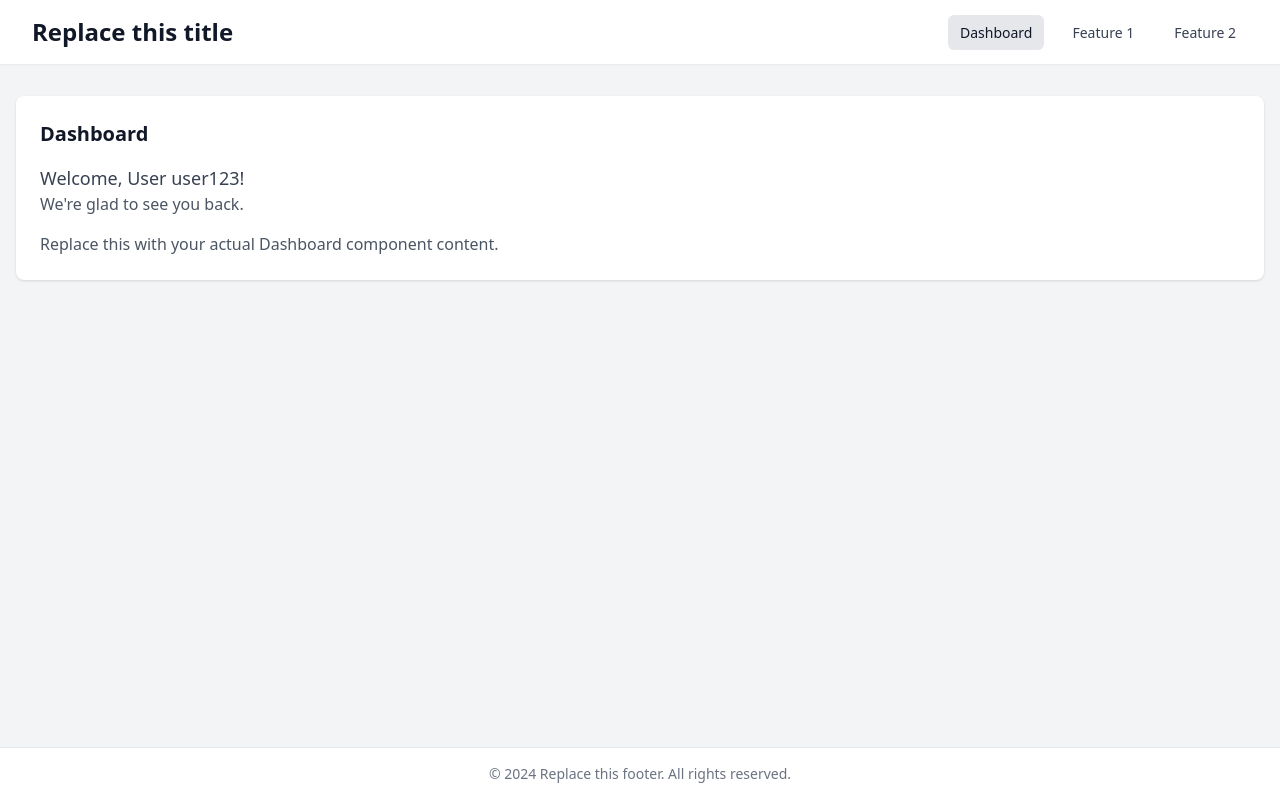
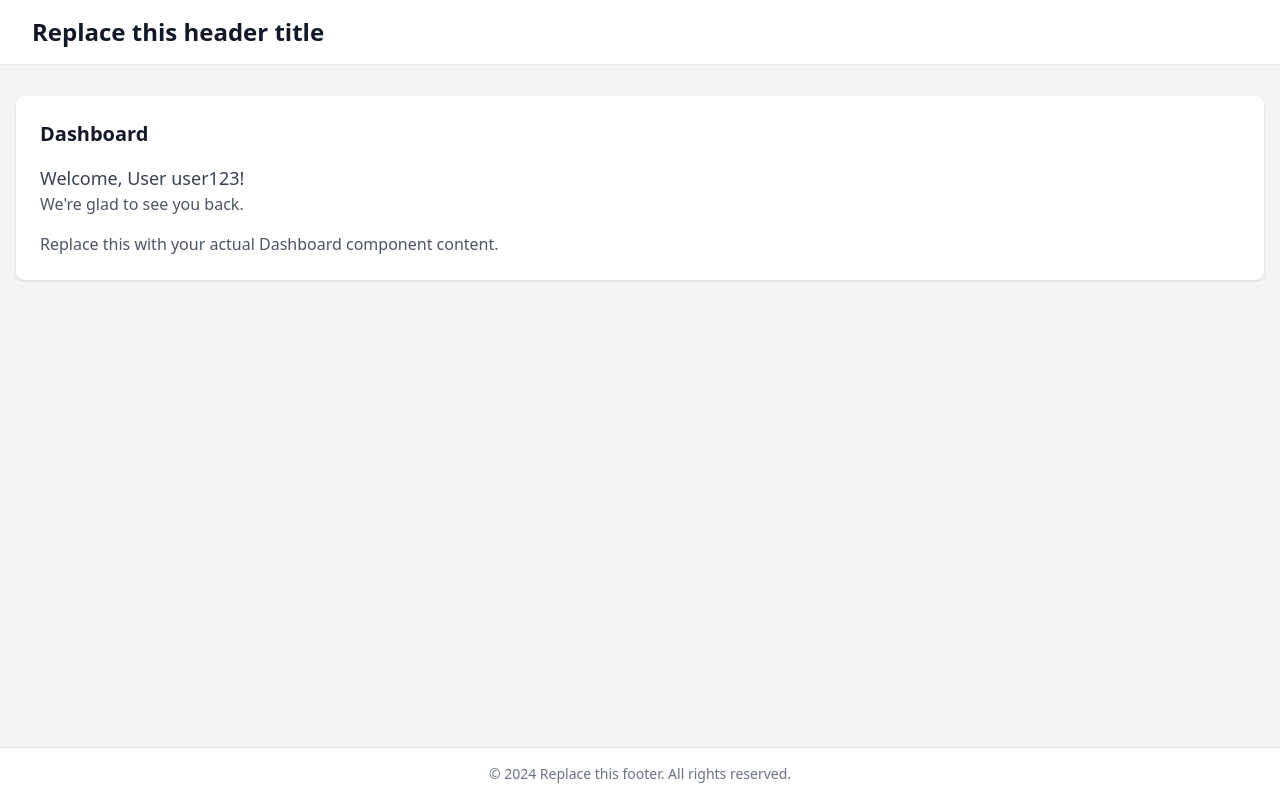
Before and after one commit to 0reilly/mernstarter, a React (Create React App) app in the folder frontend/: page / in a window 1280 px wide. Built offline with nearby package versions, Linux system fonts and the light colour scheme; no server answers.

Commit message:
remove nav

```diff
--- a/frontend/src/App.js
+++ b/frontend/src/App.js
@@ -1,6 +1,5 @@
 import React from 'react';
 import { BrowserRouter as Router, Route, Routes } from 'react-router-dom';
-import Navigation from './components/Navigation';
 import Dashboard from './components/Dashboard';
 import Footer from './components/Footer';
 
@@ -15,8 +14,7 @@
         <header className="bg-white shadow-sm">
           <div className="max-w-7xl mx-auto px-4 sm:px-6 lg:px-8">
             <div className="flex justify-between items-center py-4">
-              <h1 className="text-2xl font-bold text-gray-900">Replace this title</h1>
-              <Navigation />
+              <h1 className="text-2xl font-bold text-gray-900">Replace this header title</h1>
             </div>
           </div>
         </header>
--- a/frontend/src/components/Navigation.js
+++ /dev/null
@@ -1,28 +0,0 @@
-import React from 'react';
-import { NavLink } from 'react-router-dom';
-
-const Navigation = () => {
-  return (
-    <nav>
-      <ul className="flex space-x-4">
-        <li>
-          <NavLink to="/" className={({ isActive }) =>
-            `px-3 py-2 rounded-md text-sm font-medium ${isActive ? 'bg-gray-200 text-gray-900' : 'text-gray-700 hover:bg-gray-200'}`
-          }>Dashboard</NavLink>
-        </li>
-        <li>
-          <NavLink to="/feature1" className={({ isActive }) =>
-            `px-3 py-2 rounded-md text-sm font-medium ${isActive ? 'bg-gray-200 text-gray-900' : 'text-gray-700 hover:bg-gray-200'}`
-          }>Feature 1</NavLink>
-        </li>
-        <li>
-          <NavLink to="/feature2" className={({ isActive }) =>
-            `px-3 py-2 rounded-md text-sm font-medium ${isActive ? 'bg-gray-200 text-gray-900' : 'text-gray-700 hover:bg-gray-200'}`
-          }>Feature 2</NavLink>
-        </li>
-      </ul>
-    </nav>
-  );
-};
-
-export default Navigation;
```
